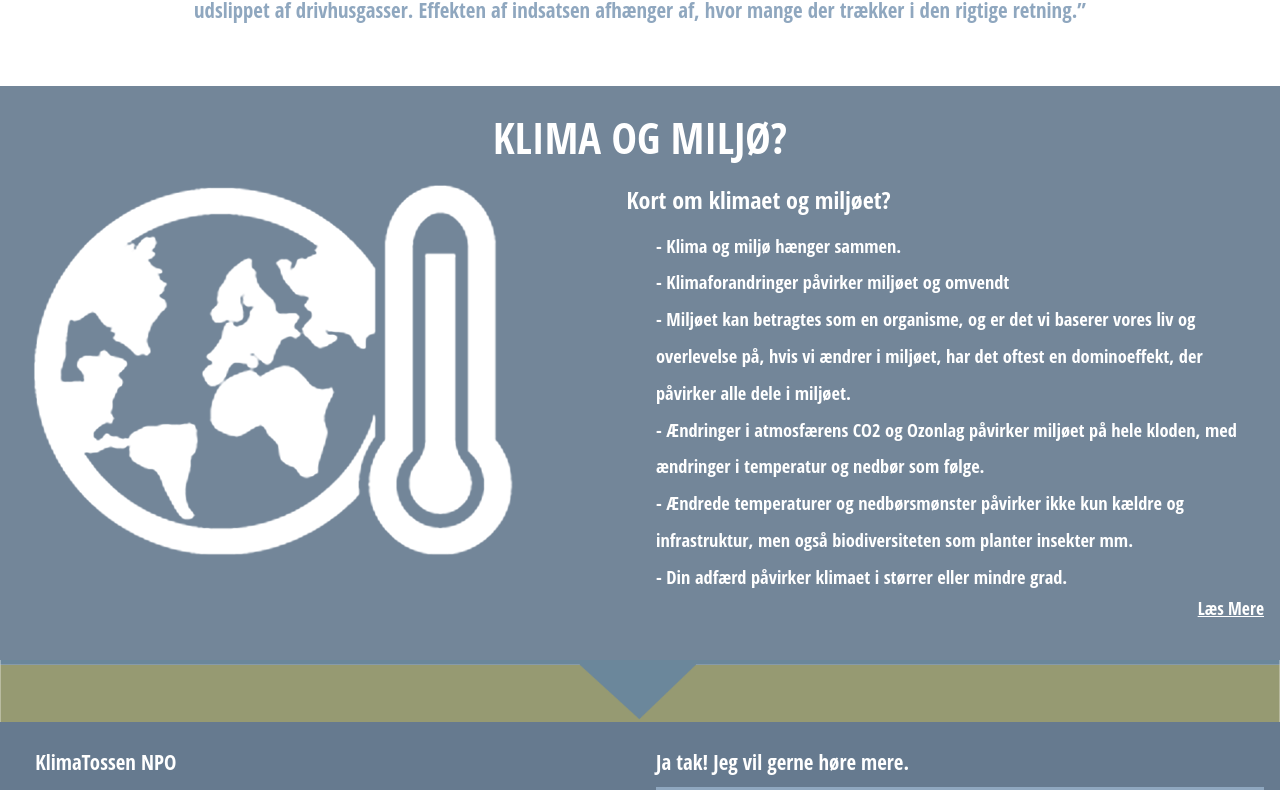
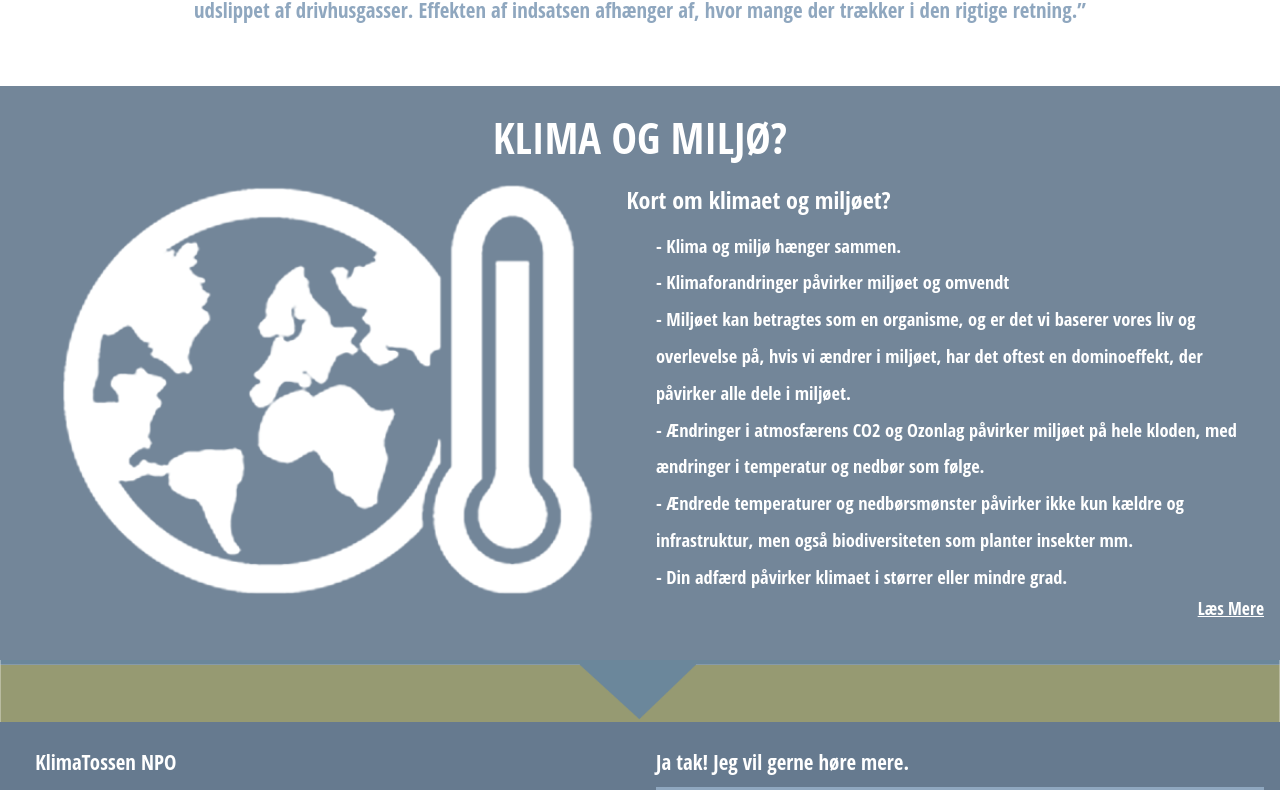
Before and after one commit to Emsenparry/climat-tossen, a React (Create React App) app in the folder climate-goals/: page /cleanup in a window 1280 px wide. Shown: the part 515-1305 px from the top of the page. Built offline with nearby package versions, Linux system fonts and the light colour scheme.

Commit message:
scss position img in center

```diff
--- a/climate-goals/src/components/partials/pages/cleanup/cleanup.jsx
+++ b/climate-goals/src/components/partials/pages/cleanup/cleanup.jsx
@@ -11,7 +11,9 @@ export const Cleanup = () => {
     <article className={styles.sectionTwo}>
     <h2>KLIMA OG MILJØ?</h2>
     <figure className={styles.figureMain}>
+        <div className={styles.imgCentered}>
             <img src={img2} alt="climate-icon" />
+            </div>
             <figcaption>
                 <h3>Kort om klimaet og miljøet?</h3>
                 <p>- Klima og miljø hænger sammen.</p>
--- a/climate-goals/src/components/partials/pages/cleanup/cleanup.module.scss
+++ b/climate-goals/src/components/partials/pages/cleanup/cleanup.module.scss
@@ -4,8 +4,7 @@
 .divider{
     width: 100%;
     display: block;
-}
-.sectionTwo{
+}.sectionTwo{
     background-color: $blue;
     padding-bottom: 3em;
 h2{
@@ -17,11 +16,15 @@ h2{
 }
 .figureMain{
     display: grid;
-    grid-template-columns: repeat(auto-fit, minmax(450px, 1fr));
+    grid-template-columns: repeat(auto-fit, minmax(300px, 1fr));
     padding: 1em;
     gap: 2em;
-    margin: 0 1em;
+    margin: 0 1em 0 1em;
     position: relative;
+    .imgCentered{
+        display: flex;
+        justify-content: center;
+    }
     img{
         max-width: 100%;
         object-fit: contain;
--- a/climate-goals/src/components/partials/pages/co2/co2.jsx
+++ b/climate-goals/src/components/partials/pages/co2/co2.jsx
@@ -10,7 +10,9 @@ export const Co2 = () => {
 		<article className={styles.sectionThree}>
 		<h2>HVORDAN KAN JEG BIDRAGE?</h2>
 		<figure className={styles.figureMain}>
+			<div className={styles.imgCentered}>
 				<img src={img3} alt="icon-checklist" />
+			</div>
 				<figcaption>
 					<h3>Hvordan belaster du miljøet mindst muligt i dagligdagen?</h3>
 					<p>- Dit forbrug overordnet herunder din produktion af affald, bidrager til udledning af CO2</p>
--- a/climate-goals/src/components/partials/pages/co2/co2.module.scss
+++ b/climate-goals/src/components/partials/pages/co2/co2.module.scss
@@ -17,11 +17,15 @@ h2{
 }
 .figureMain{
     display: grid;
-    grid-template-columns: repeat(auto-fit, minmax(450px, 1fr));
+    grid-template-columns: repeat(auto-fit, minmax(300px, 1fr));
     padding: 1em;
     gap: 2em;
-    margin: 0 1em;
+    margin: 0 1em 0 1em;
     position: relative;
+    .imgCentered{
+        display: flex;
+        justify-content: center;
+    }
     img{
         max-width: 100%;
         object-fit: contain;
--- a/climate-goals/src/components/partials/pages/home/home.jsx
+++ b/climate-goals/src/components/partials/pages/home/home.jsx
@@ -10,7 +10,9 @@ export const Home = () => {
         <article className={styles.sectionOne}>
         <h2>HVAD ER CO2?</h2>
         <figure className={styles.figureMain}>
+            <div className={styles.imgCentered}>
                 <img src={img1} alt="CO2-logo" />
+                </div>
                 <figcaption>
                     <h3>CO2 er en gasart der findes naturligt i Jordens atmosfære.</h3>
                     <p>- CO2, findes naturligt i atmosfæren.</p>
--- a/climate-goals/src/components/partials/pages/home/home.module.scss
+++ b/climate-goals/src/components/partials/pages/home/home.module.scss
@@ -17,11 +17,15 @@ h2{
 }
 .figureMain{
     display: grid;
-    grid-template-columns: repeat(auto-fit, minmax(450px, 1fr));
+    grid-template-columns: repeat(auto-fit, minmax(300px, 1fr));
     padding: 1em;
     gap: 2em;
-    margin: 0 1em;
+    margin: 0 1em 0 1em;
     position: relative;
+    .imgCentered{
+        display: flex;
+        justify-content: center;
+    }
     img{
         max-width: 100%;
         object-fit: contain;
--- a/climate-goals/src/components/partials/pages/tilmeld/tilmeld.jsx
+++ b/climate-goals/src/components/partials/pages/tilmeld/tilmeld.jsx
@@ -9,7 +9,10 @@ export const Tilmeld = () => {
     <article className={styles.sectionFour}>
     <h2>DELTAG I ARRANGEMENT</h2>
     <figure className={styles.figureMain}>
+        <div className={styles.imgCentered}>
             <img src={img4} alt="icon-cleaning" />
+        </div>
+
             <figcaption>
                 <h3>Deltag i eet af vores arrangementer og gør en forskel! Hvordan belaster du miljøet mindst muligt i dagligdagen?</h3>
                 <p>- “Combing” - ”at fjerne affald”, f.eks. beachcombing: , rense stranden for affald og elementer der ikke hører hjemme her.  Invester en dag med familien i naturen og sammen med andre.</p>
--- a/climate-goals/src/components/partials/pages/tilmeld/tilmeld.module.scss
+++ b/climate-goals/src/components/partials/pages/tilmeld/tilmeld.module.scss
@@ -5,7 +5,6 @@
     width: 100%;
     display: block;
 }
-
 .sectionFour{
     background-color: $light-brown;
     padding-bottom: 3em;
@@ -18,11 +17,15 @@ h2{
 }
 .figureMain{
     display: grid;
-    grid-template-columns: repeat(auto-fit, minmax(450px, 1fr));
+    grid-template-columns: repeat(auto-fit, minmax(300px, 1fr));
     padding: 1em;
     gap: 2em;
-    margin: 0 1em;
+    margin: 0 1em 0 1em;
     position: relative;
+    .imgCentered{
+        display: flex;
+        justify-content: center;
+    }
     img{
         max-width: 100%;
         object-fit: contain;
```
